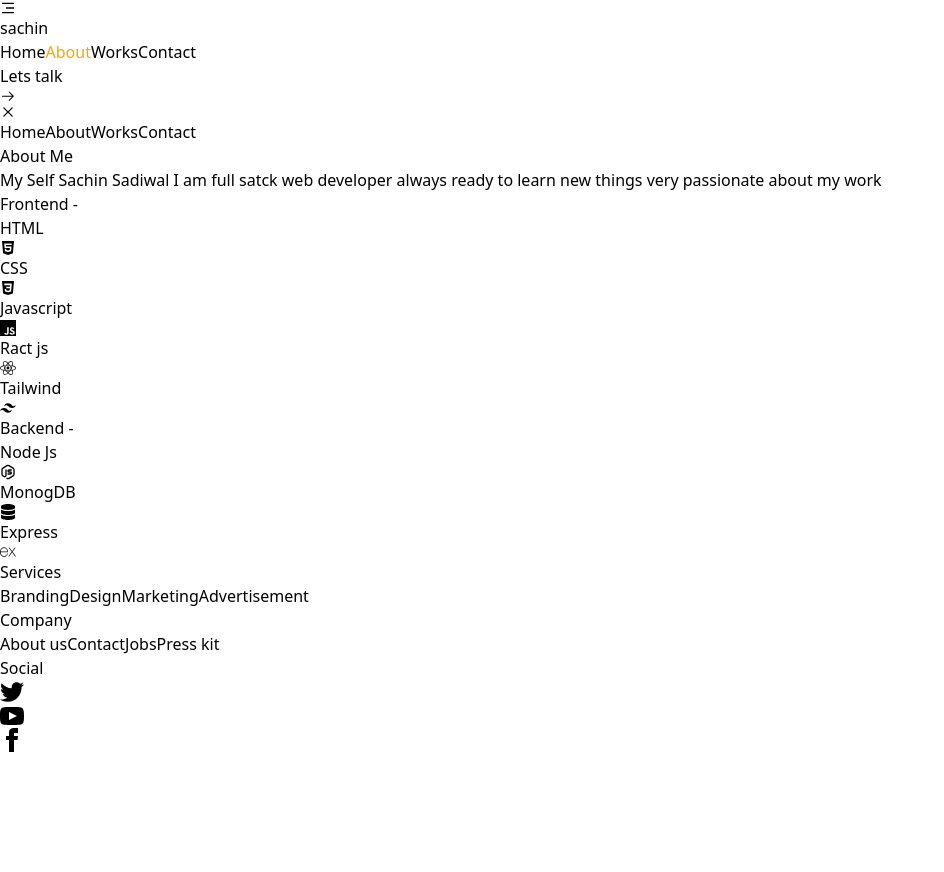
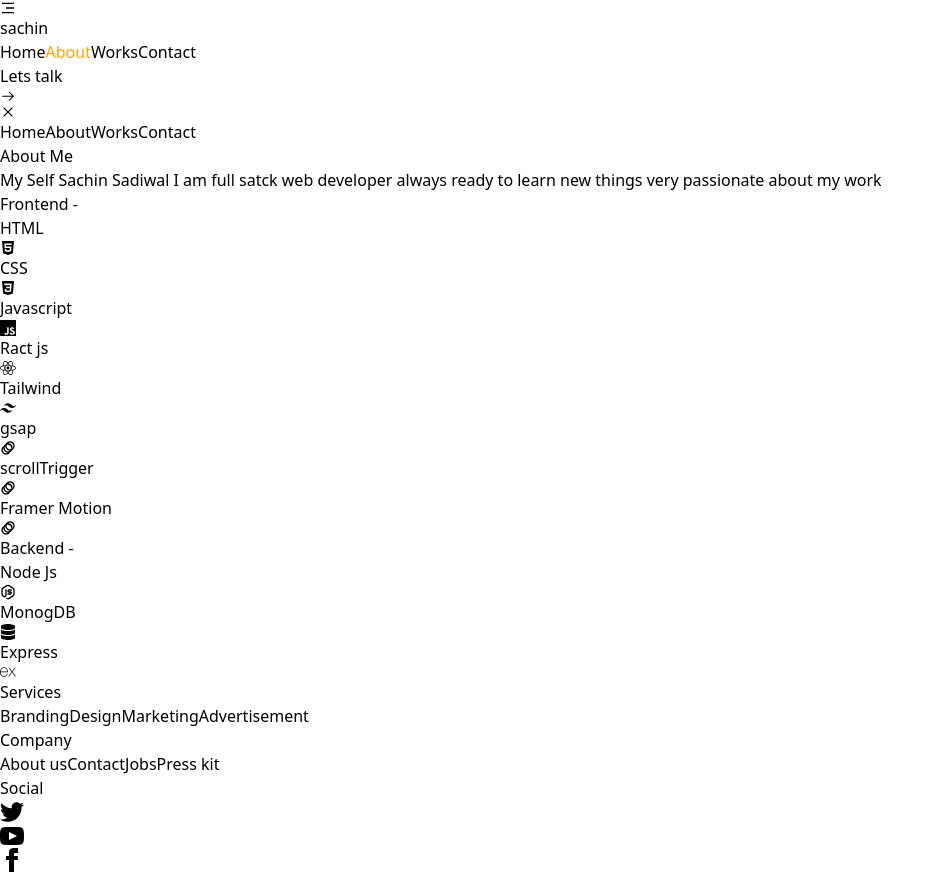
Before and after one commit to SadiwalSachin/portfolio, a React (Vite) app: page /about in a window 1280 px wide. Shown: the whole page, without its empty margins (0-944 px from the left). Before the commit the page ends 800 px from the top, so only its background shows below. Built offline with nearby package versions, Linux system fonts and the light colour scheme.

Commit message:
new skills added in frontend

```diff
--- a/src/components/About.jsx
+++ b/src/components/About.jsx
@@ -7,6 +7,7 @@ import { TbBrandNodejs } from "react-icons/tb";
 import { FaDatabase } from "react-icons/fa";
 import { SiExpress } from "react-icons/si";
 import { RiTailwindCssFill } from "react-icons/ri";
+import { MdAnimation } from "react-icons/md";
 
 const About = () => {
   const frontendSkills = [
@@ -30,6 +31,18 @@ const About = () => {
       skillName: "Tailwind",
       logo: <RiTailwindCssFill />,
     },
+    {
+      skillName: "gsap",
+      logo: <MdAnimation/>,
+    },
+    {
+      skillName: "scrollTrigger",
+      logo: <MdAnimation/>,
+    },
+    {
+      skillName: "Framer Motion",
+      logo: <MdAnimation/>,
+    }
   ];
 
   const BackendSkills = [
@@ -65,7 +78,7 @@ const About = () => {
             {frontendSkills.map((item, index) => (
               <span
                 key={index}
-                className="cursor-pointer hover:bg-orange-400 duration-300 hover:px-[1vh] border flex px-[2vh] items-center w-[50%] md:w-[20vh] border-zinc-500 justify-around rounded-full mt-3 py-[1vh]"
+                className="cursor-pointer hover:bg-orange-400 duration-300 hover:px-[1vh] border flex px-[2vh] items-center w-[60%] md:w-[25vh] border-zinc-500 justify-around rounded-full mt-3 py-[1vh]"
               >
                 <h2>{item.skillName}</h2>
                 {item.logo}
```
